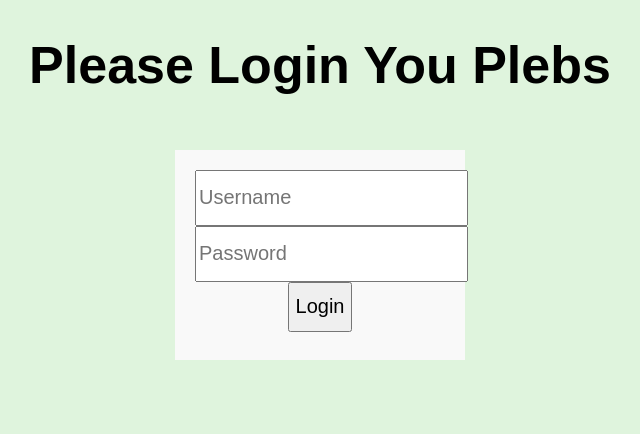
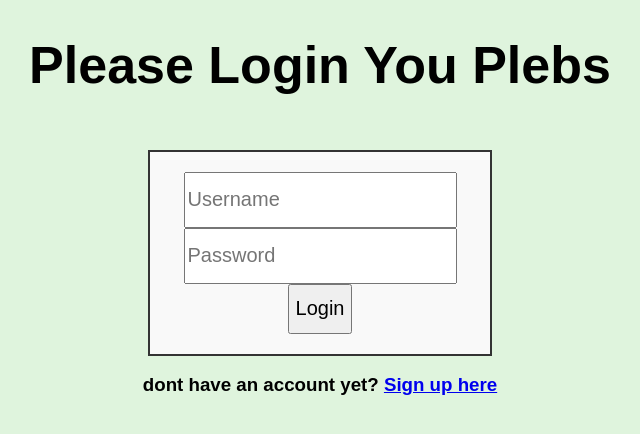
Before and after one commit to 1221109578/Git-Exercise-LetsD-part, a Flask app: template websites/templates/login.html in a window 1280 px wide. Shown: the part 84-518 px from the top of the page, without its empty margins (320-960 px from the left). Run offline with Flask 3, Linux system fonts and the light colour scheme; the template is opened without the code that fills it, so the values that code supplies are empty.

Commit message:
retouch abit of the code

```diff
--- a/websites/static/css/login.css
+++ b/websites/static/css/login.css
@@ -94,13 +94,11 @@ nav {
 }
 
 .login_form {
-    margin:0 auto;
-    width:600px;
-    padding:20px;
-    background:#f9f9f9;
-    vertical-align: middle;
-    height: 170px;
-    width: 250px;
+    margin: 0 auto;
+    width: 300px;
+    padding: 20px;
+    background: #f9f9f9;
+    border: 2px solid #333;
 }
 
 input {
--- a/websites/templates/login.html
+++ b/websites/templates/login.html
@@ -1,16 +1,18 @@
 <!DOCTYPE html>
 <html>
+<head>
     <meta charset="UTF-8">
     <meta name="viewport" content="width=device-width", initial-scale="1.0">
     <title>LetsD'Part</title>
-    <link rel="stylesheet" href="/websites/static/css/login.css">
-    <link rel= "icon" href="/websites/static/logo.png" type="image/icon type">
+    <link rel="stylesheet" href="/static/css/login.css">
+    <link rel= "icon" href="/static/logo.png" type="image/icon type">
+</head>
 <body>
     <header>
         <nav>
             <div class="logo-container">
                 <div class="logo">
-                    <img src="/websites/static/logo.png" alt="Logo">
+                    <img src="/static/logo.png" alt="Logo">
                 </div>
             </div>
             <div class="nav-links">
@@ -40,6 +42,9 @@
                 <input type="submit" value="Login">
             </form>
         </div>
+        <div>
+            <h3>dont have an account yet? <a href="/signup.html">Sign up here</a></h3>
+        </div>
     </div>
 
 
```
